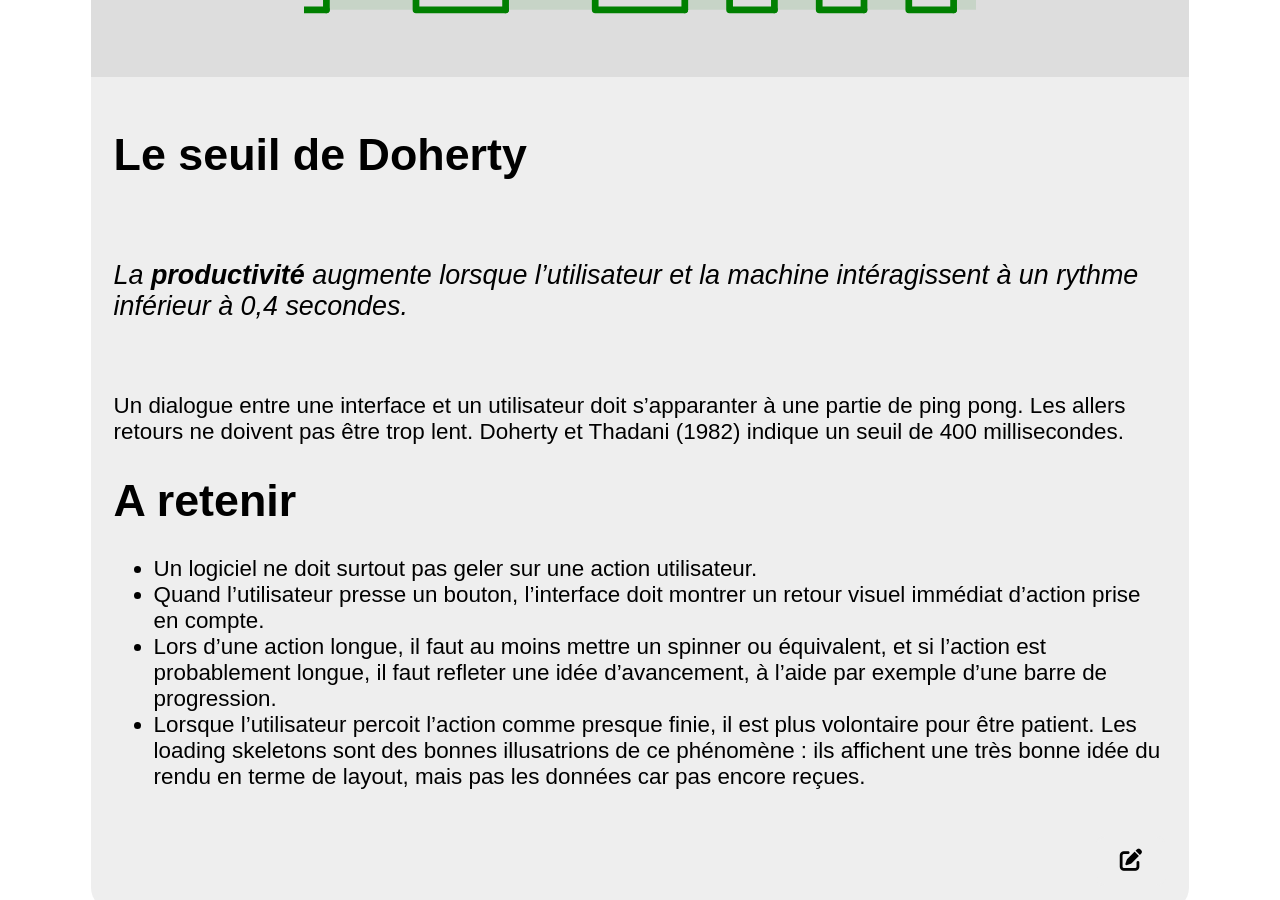
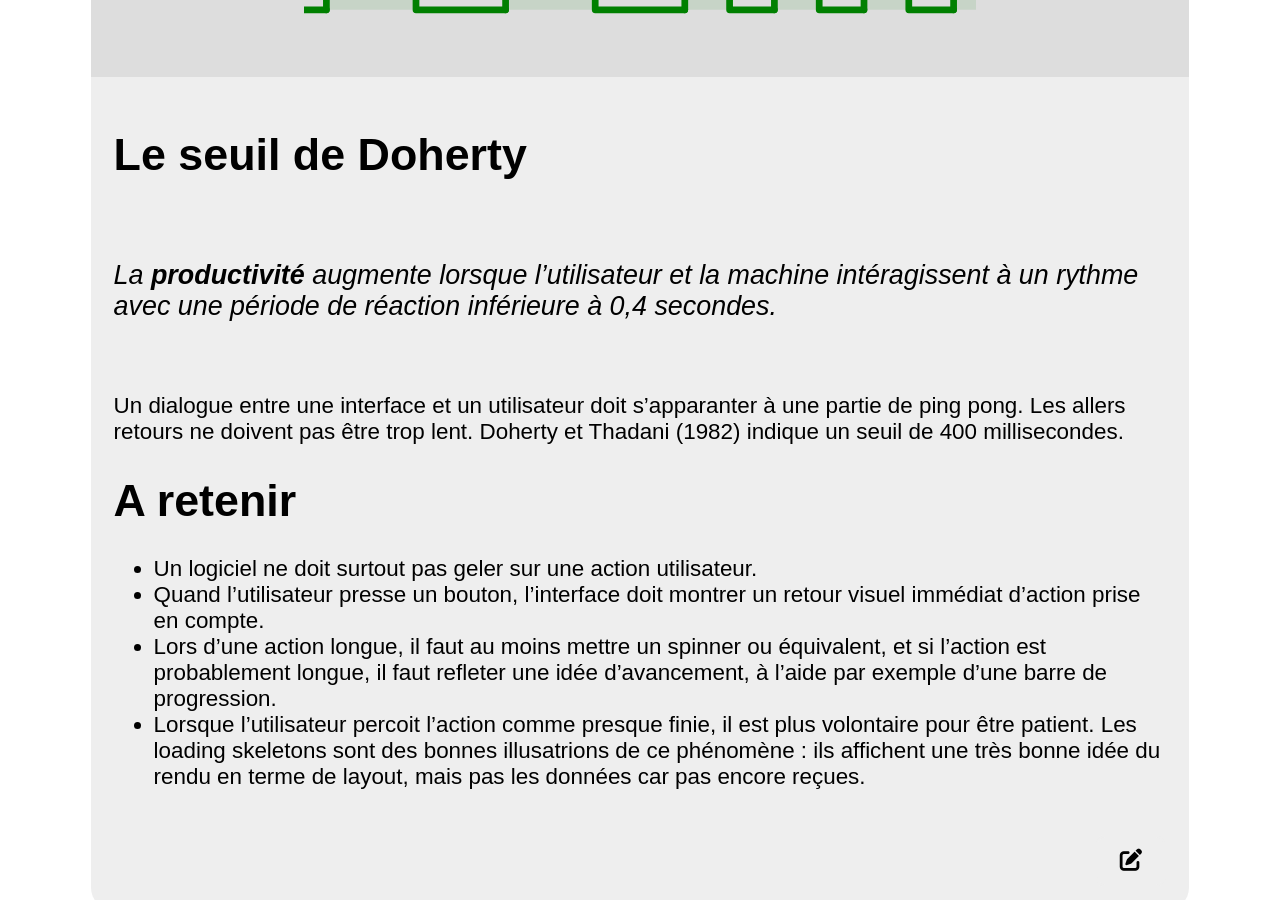
Before and after one commit to ux-lois/ux-lois.github.io, a Jekyll site: the page built from docs/_cards/principle-doherty-threshold.md, in a window 1280 px wide and 900 px high, scrolled down 311 px. Built offline with Jekyll 4.4.1, drawn with Linux system fonts in a browser that asks for light colours; nearby versions of some CDN libraries.

Commit message:
dev: doherty

```diff
--- a/docs/_cards/principle-doherty-threshold.md
+++ b/docs/_cards/principle-doherty-threshold.md
@@ -1,8 +1,7 @@
 ---
 title: Le seuil de Doherty
 category: principle
-excerpt: La **productivité** augmente lorsque l'utilisateur et la machine intéragissent à un rythme inférieur à 0,4 secondes.
-color: orange
+excerpt: La **productivité** augmente lorsque l'utilisateur et la machine intéragissent à un rythme avec une période de réaction inférieure à 0,4 secondes.
 image: doherty
 ---
 
```
